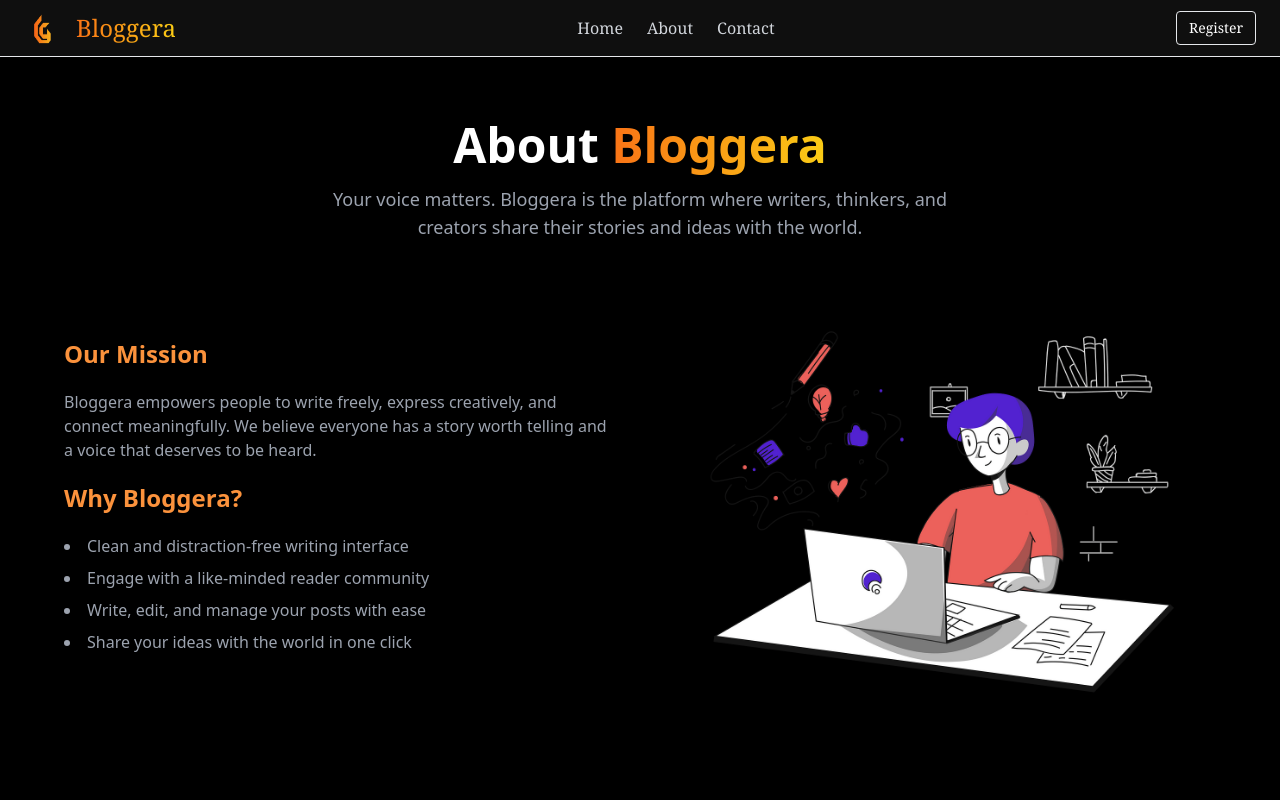
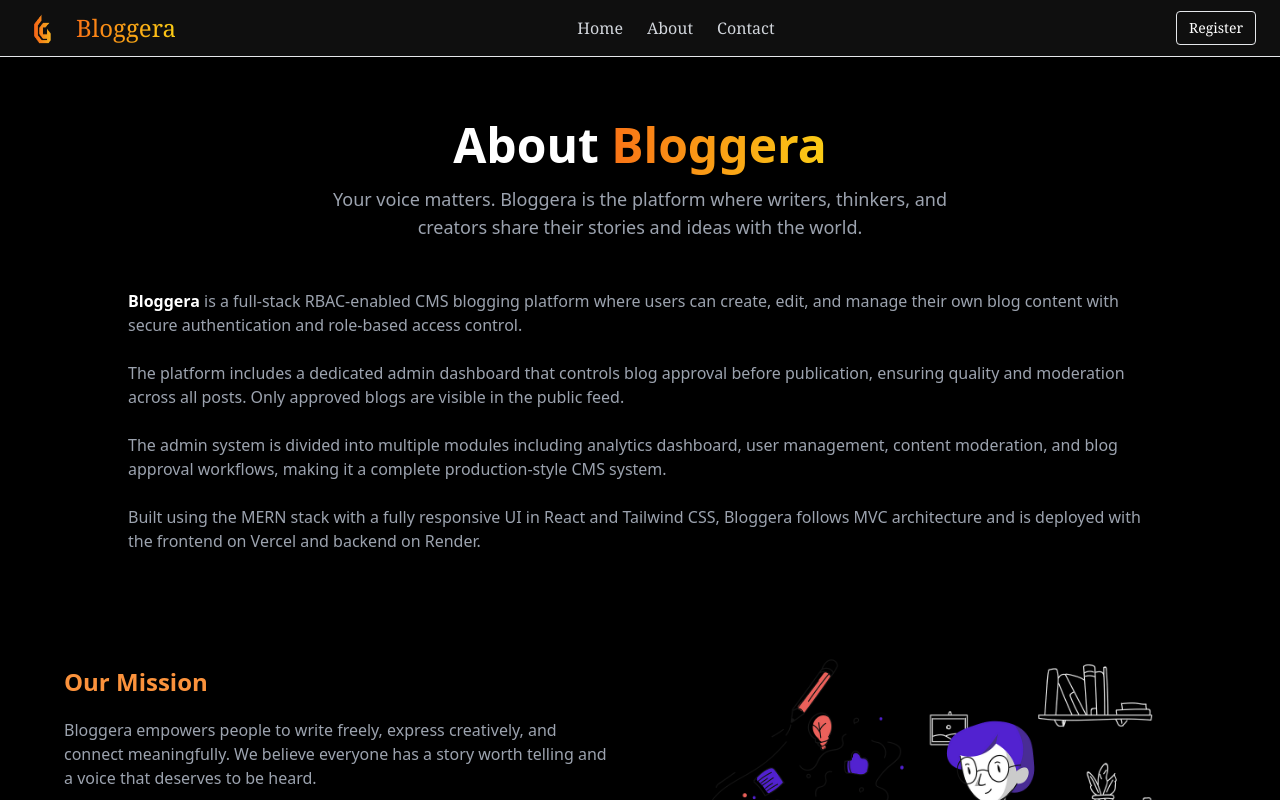
Before and after one commit to kishukumar07/bloggera_frontend, a React (Create React App) app: page /about in a window 1280 px wide. Shown: the top 800 px of the page. Built offline with nearby package versions, Linux system fonts and the light colour scheme; no server answers.

Commit message:
Update About.jsx

```diff
--- a/src/pages/About.jsx
+++ b/src/pages/About.jsx
@@ -16,6 +16,27 @@
           and creators share their stories and ideas with the world.
         </p>
       </section>
+<section className="max-w-5xl mx-auto text-gray-400 space-y-6 mb-16">
+  <p>
+    <span className="text-white font-semibold">Bloggera</span> is a full-stack RBAC-enabled CMS blogging platform
+    where users can create, edit, and manage their own blog content with secure authentication and role-based access control.
+  </p>
+
+  <p>
+    The platform includes a dedicated admin dashboard that controls blog approval before publication, ensuring quality and moderation
+    across all posts. Only approved blogs are visible in the public feed.
+  </p>
+
+  <p>
+    The admin system is divided into multiple modules including analytics dashboard, user management, content moderation, and blog
+    approval workflows, making it a complete production-style CMS system.
+  </p>
+
+  <p>
+    Built using the MERN stack with a fully responsive UI in React and Tailwind CSS, Bloggera follows MVC architecture and is deployed
+    with the frontend on Vercel and backend on Render.
+  </p>
+</section>
 
       {/* Two Column Section */}
       <section className="max-w-6xl mx-auto grid grid-cols-1 md:grid-cols-2 gap-12 items-center">
```
